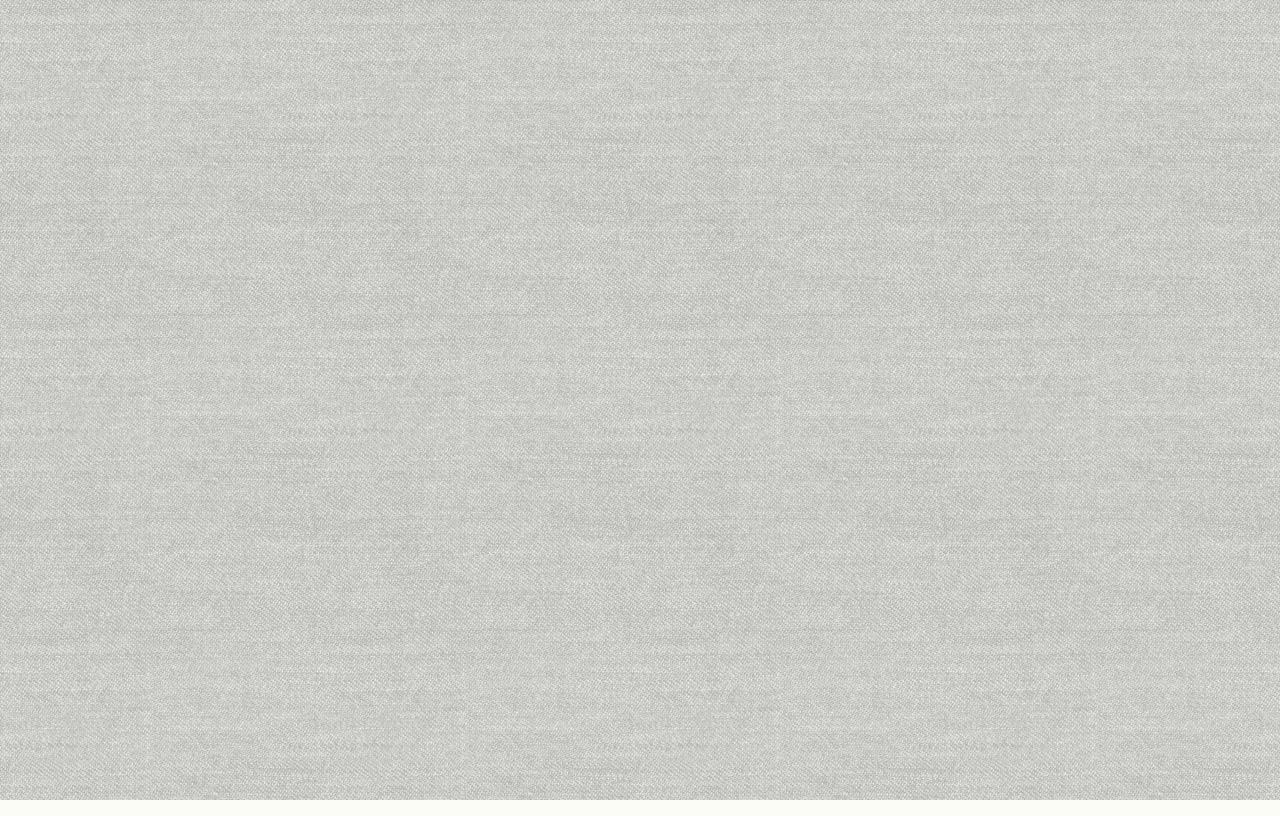
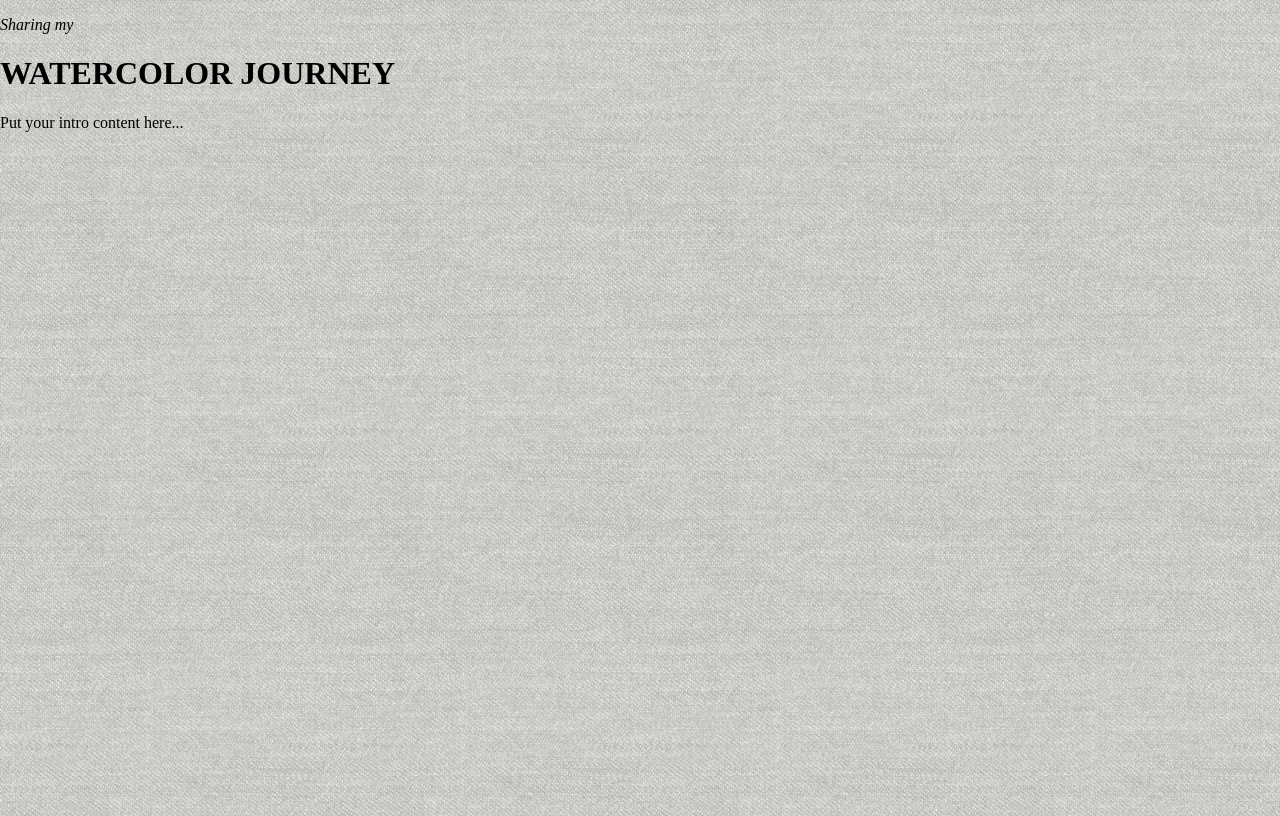
Before and after one commit to jyotsnaumeshwatercolor/jyotsnaumeshwatercolor.github.io, a plain HTML site: page index.html in a window 1280 px wide. Drawn offline with Linux system fonts and the light colour scheme.

Commit message:
Update index.html

```diff
--- a/index.html
+++ b/index.html
@@ -6,5 +6,20 @@
   <link rel="stylesheet" href="style.css">
 </head>
 <body>
+
+  <header>
+    <div class="header-content">
+      <p><em>Sharing my</em></p>
+      <h1>WATERCOLOR JOURNEY</h1>
+    </div>
+  </header>
+
+  <main>
+    <section class="intro-text">
+      <!-- TEXT BOX -->
+      <p>Put your intro content here...</p>
+    </section>
+  </main>
+
 </body>
 </html>
```
